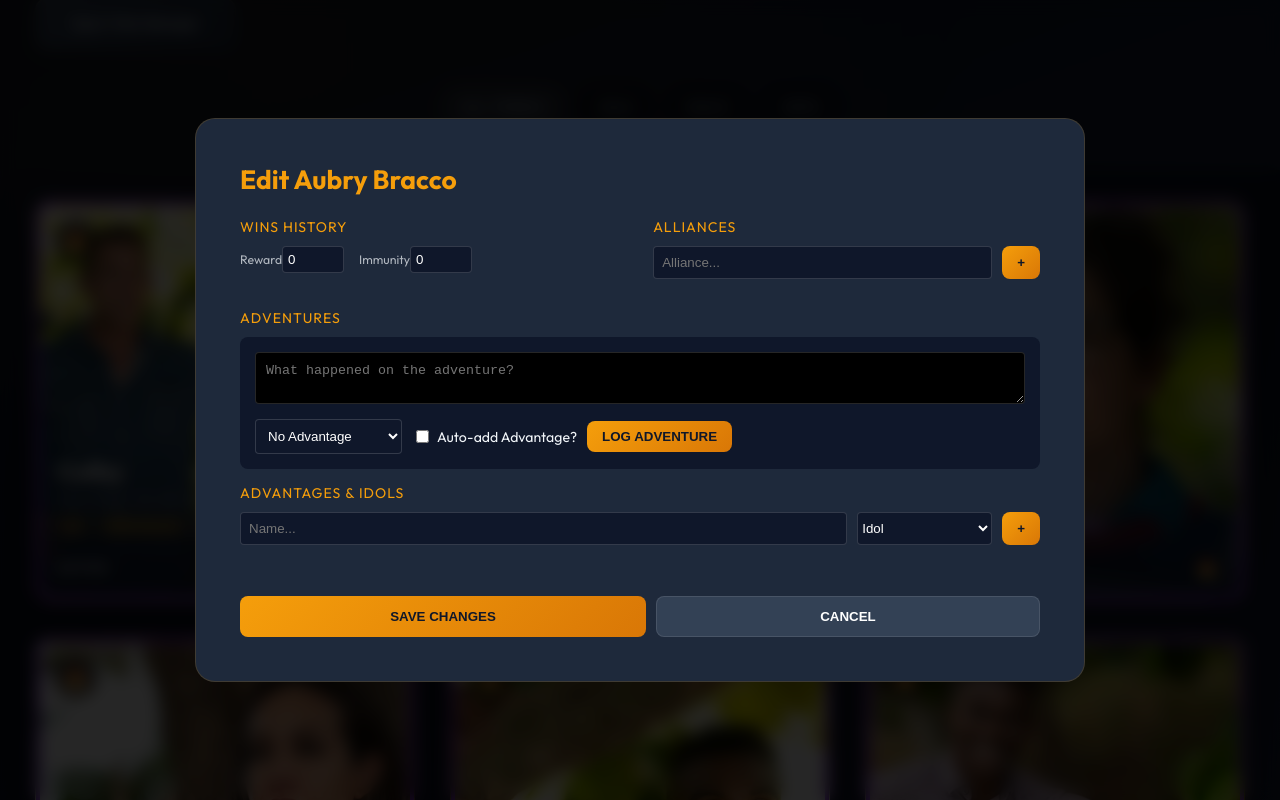
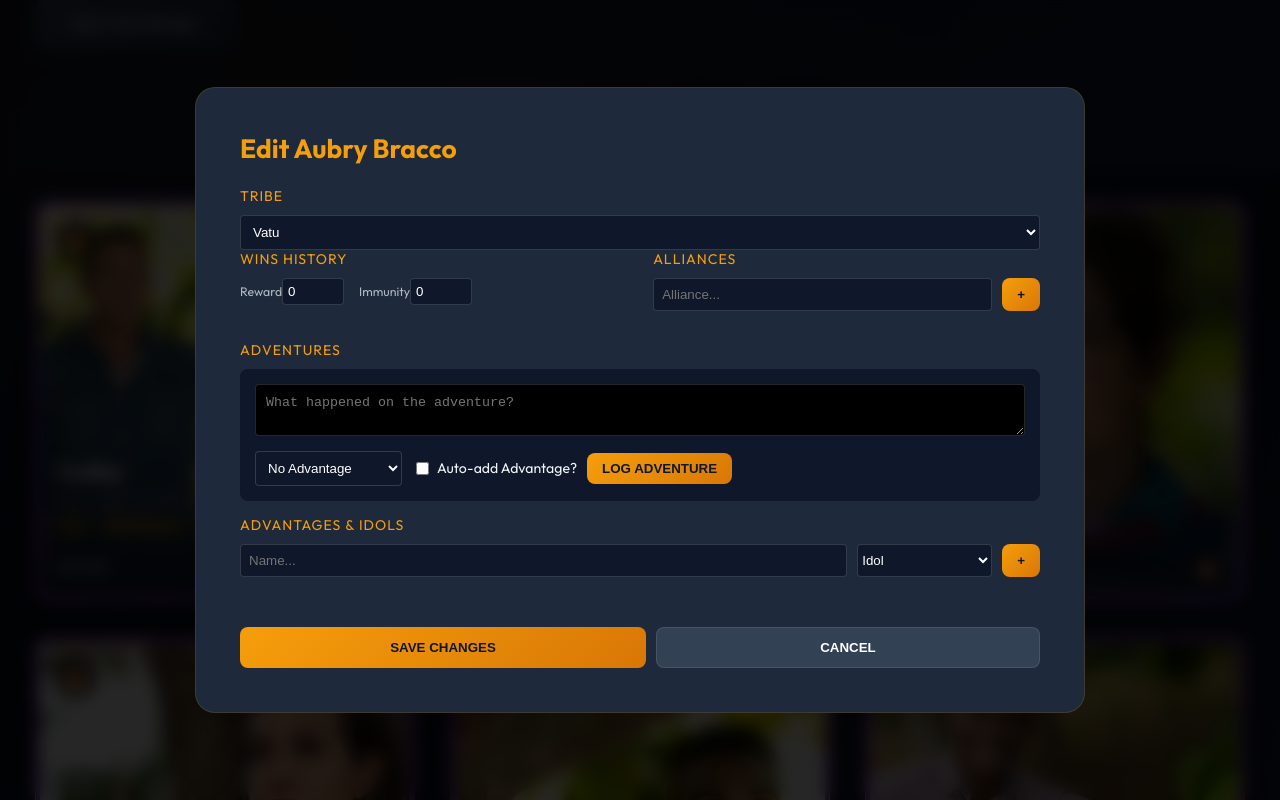
Before and after one commit to mjwade01/Survivor50Tracker, a React (Vite) app: page / in a window 1280 px wide. Both pictures are taken after a click on the element 1054 px from the left and 1030 px from the top of the page. Shown: the part 630-1430 px from the top of the page. Built offline with nearby package versions, Linux system fonts and the light colour scheme; a web font is replaced by a local one.

Commit message:
Add tribe reassignment and history tracking

```diff
--- a/src/App.jsx
+++ b/src/App.jsx
@@ -396,6 +396,11 @@ function App() {
                   <div className="player-name">{player.name.split(' ')[0]}</div>
                   <div className="player-meta">
                     {player.tribe} Tribe • {player.from}
+                    {player.previousTribes && player.previousTribes.length > 0 && (
+                      <div style={{ fontSize: '0.75rem', opacity: 0.8, marginTop: '2px' }}>
+                        (Formerly: {player.previousTribes.join(' → ')})
+                      </div>
+                    )}
                   </div>
 
                   {/* Season & Days Played Badges */}
@@ -486,6 +491,7 @@ function App() {
           <EditPlayerModal
             player={selectedPlayer}
             players={playerList}
+            tribes={tribes}
             onClose={() => setSelectedPlayer(null)}
             onSave={handleUpdatePlayer}
             onTransfer={handleTransferAdvantage}
@@ -657,8 +663,8 @@ function TribeManager({ tribes, onUpdate, onAdd }) {
 // ==========================================================================
 // EDIT PLAYER MODAL
 // ==========================================================================
-function EditPlayerModal({ player, players, onClose, onSave, onTransfer }) {
-  const [editedPlayer, setEditedPlayer] = useState({ ...player });
+function EditPlayerModal({ player, players, tribes, onClose, onSave, onTransfer }) {
+  const [editedPlayer, setEditedPlayer] = useState({ ...player, previousTribes: player.previousTribes || [] });
   const [newAdvantage, setNewAdvantage] = useState({ name: '', type: 'Idol' });
   const [newAlliance, setNewAlliance] = useState('');
   const [newAdventure, setNewAdventure] = useState({ description: '', outcome: 'None' });
@@ -735,6 +741,55 @@ function EditPlayerModal({ player, players, onClose, onSave, onTransfer }) {
     <div className="modal-overlay" onClick={onClose}>
       <div className="modal-content" onClick={e => e.stopPropagation()}>
         <h2 style={{ color: 'var(--color-torch-amber)', marginTop: 0 }}>Edit {player.name}</h2>
+
+        <div className="form-section">
+          <label className="form-label">Tribe</label>
+          <div style={{ display: 'flex', gap: '10px', alignItems: 'center' }}>
+            <select
+              value={editedPlayer.tribe}
+              onChange={(e) => {
+                const newTribe = e.target.value;
+                if (newTribe !== editedPlayer.tribe) {
+                  setEditedPlayer({
+                    ...editedPlayer,
+                    tribe: newTribe,
+                    previousTribes: [...(editedPlayer.previousTribes || []), editedPlayer.tribe]
+                  });
+                }
+              }}
+              style={{ background: 'var(--color-bg-deep)', border: '1px solid rgba(255,255,255,0.15)', color: 'white', padding: '8px', borderRadius: '4px', flex: 1 }}
+            >
+              {tribes && tribes.map(t => (
+                <option key={t.name} value={t.name}>{t.name}</option>
+              ))}
+            </select>
+          </div>
+          {editedPlayer.previousTribes && editedPlayer.previousTribes.length > 0 && (
+            <div style={{ marginTop: '10px', fontSize: '0.85rem', display: 'flex', gap: '8px', flexWrap: 'wrap', alignItems: 'center' }}>
+              <span style={{ color: 'var(--color-text-muted)' }}>History:</span>
+              {editedPlayer.previousTribes.map((pt, idx) => (
+                <span key={idx} style={{ background: 'rgba(255,255,255,0.1)', padding: '2px 6px', borderRadius: '4px' }}>
+                  {pt}
+                  {idx === editedPlayer.previousTribes.length - 1 && (
+                     <button
+                       onClick={() => {
+                         const newHistory = [...editedPlayer.previousTribes];
+                         const lastTribe = newHistory.pop();
+                         setEditedPlayer({
+                           ...editedPlayer,
+                           tribe: lastTribe,
+                           previousTribes: newHistory
+                         });
+                       }}
+                       style={{ background: 'none', border: 'none', color: '#EF4444', marginLeft: '5px', cursor: 'pointer', padding: 0 }}
+                       title="Undo swap"
+                     >↩</button>
+                  )}
+                </span>
+              ))}
+            </div>
+          )}
+        </div>
 
         <div className="form-grid">
           <div className="form-section">
```
Also changed, not shown: 2 other files (tests, documents, lock files or other folders).
